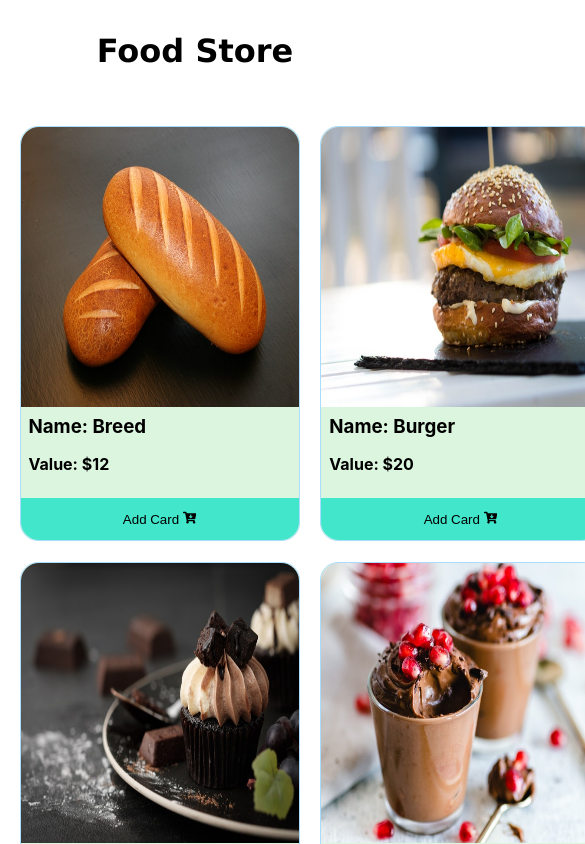
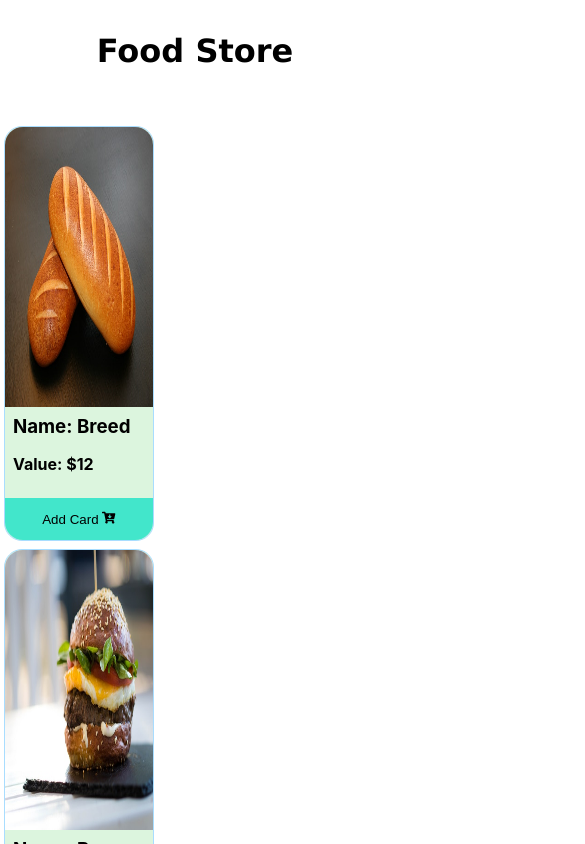
Before and after one commit to Md-Ataur-Rahman/food-store., a React (Create React App) app: page / in a window 390 px wide. Shown: the top 844 px of the page, 585 px wide, since content can reach past the window. Built offline with nearby package versions, Linux system fonts and the light colour scheme.

Commit message:
responive

```diff
--- a/src/Components/Main/main.css
+++ b/src/Components/Main/main.css
@@ -7,7 +7,7 @@
   width: 100%;
 }
 .inner-main {
-  width: 90%;
+  width: 95%;
   margin: 0 auto;
   position: relative;
   display: flex;
@@ -35,20 +35,92 @@
   position: sticky;
   top: 0%;
   margin-left: 2rem;
+  overflow-y: scroll;
 }
+
 .cart {
+  width: 100%;
   display: flex;
   align-items: center;
   gap: 2rem;
   margin: 1rem 0;
+  padding: 1rem;
+  border: 1px solid darkseagreen;
+  border-radius: 10px;
+  -webkit-border-radius: 10px;
+  -moz-border-radius: 10px;
+  -ms-border-radius: 10px;
+  -o-border-radius: 10px;
 }
 
 .cart-img {
-  width: 100px;
-  height: 100px;
+  width: 50px;
+  height: 50px;
   border-radius: 50%;
   -webkit-border-radius: 50%;
   -moz-border-radius: 50%;
   -ms-border-radius: 50%;
   -o-border-radius: 50%;
 }
+
+/* Small devices (landscape phones, 576px and down) */
+@media (max-width: 576px) {
+  .inner-main {
+    width: 98%;
+  }
+  .cart {
+    padding: 0.3rem;
+    gap: 0.5rem;
+    flex-direction: column;
+    gap: 0.5rem;
+  }
+  .cart-img {
+    width: 25px;
+    height: 25px;
+  }
+  .cart > h2 {
+    font-size: 1.1rem;
+  }
+  .container {
+    width: 75%;
+  }
+
+  .products-section {
+    grid-template-columns: 1fr;
+    gap: 0.5rem;
+  }
+  .SideBar {
+    width: 25%;
+    margin-left: 0.7rem;
+  }
+}
+@media (min-width: 400px) and (max-width: 576px) {
+  .container {
+    width: 85%;
+  }
+  .SideBar {
+    width: 15%;
+    margin-left: 0.2rem;
+  }
+}
+
+/* Medium devices (tablets, 768px and down) */
+@media (max-width: 768px) {
+  .products-section {
+    gap: 0.5rem;
+    grid-template-columns: 1fr;
+  }
+
+  .container,
+  .SideBar {
+    width: 50%;
+    margin-left: 0;
+  }
+}
+
+@media (min-width: 768px) and (max-width: 1024px) {
+  .products-section {
+    gap: 0.5rem;
+    grid-template-columns: 1fr 1fr;
+  }
+}
--- a/src/Components/Product/product.css
+++ b/src/Components/Product/product.css
@@ -42,3 +42,15 @@ img {
   background-color: rgb(66, 230, 203);
   cursor: pointer;
 }
+
+@media (max-width: 400px) {
+  .card {
+    width: 150px;
+  }
+}
+
+@media (min-width: 400px) and (max-width: 576px) {
+  .card {
+    width: 220px;
+  }
+}
```
